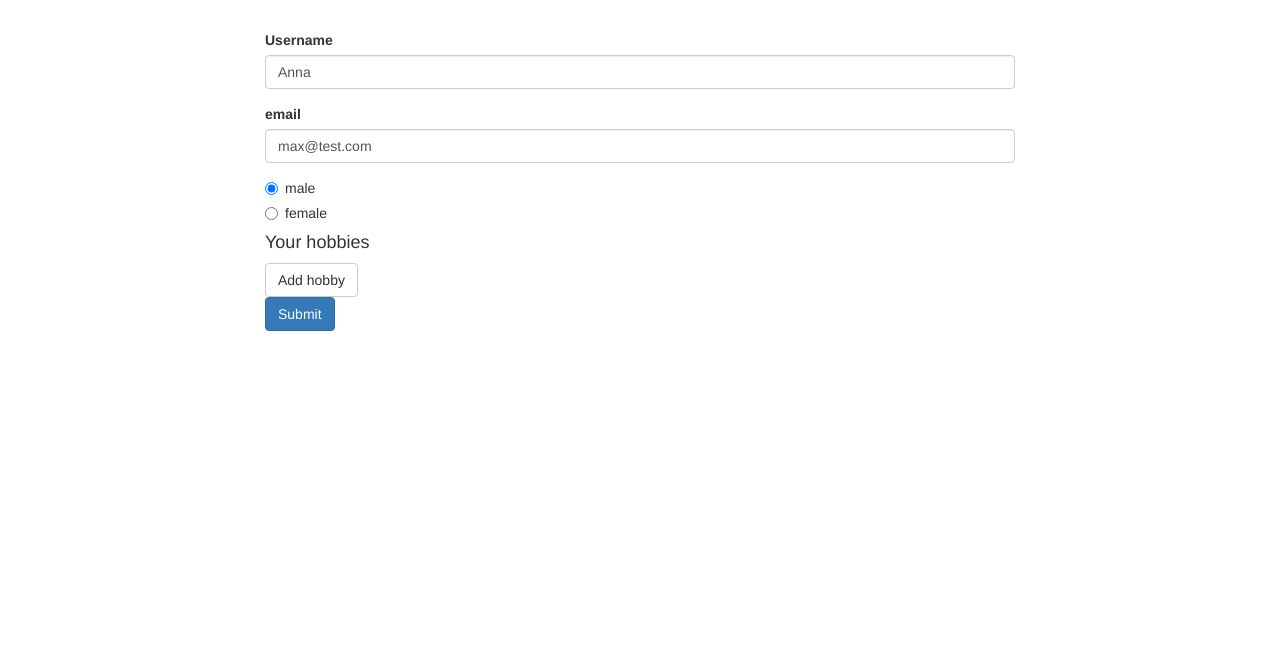
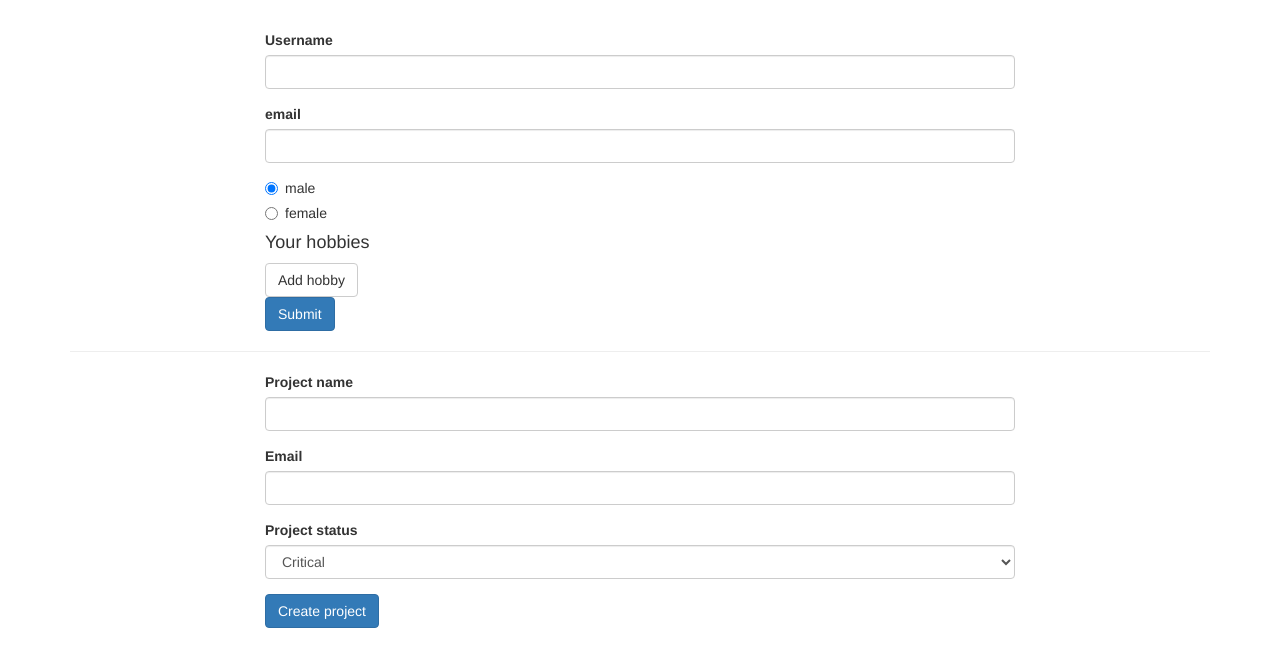
Before and after one commit to bartoszrachwalik/angular-reactive-forms, an Angular app: page / in a window 1280 px wide. Shown: the top 666 px of the page. Built offline with nearby package versions, Linux system fonts and the light colour scheme.

Commit message:
excercise

```diff
--- a/src/app/app.component.html
+++ b/src/app/app.component.html
@@ -59,4 +59,39 @@
       </form>
     </div>
   </div>
+  <hr>
+  <div class="row">
+    <div class="col-xs-12 col-sm-10 col-md-8 col-sm-offset-1 col-md-offset-2">
+      <form [formGroup]="projectForm" (ngSubmit)="onSaveProject()">
+        <div class="form-group">
+          <label for="myname">Project name</label>
+          <input
+            type="text"
+            id="myname"
+            formControlName="projectName"
+            class="form-control">
+        </div>
+        <div class="form-group">
+          <label for="myemail">Email</label>
+          <input
+            type="email"
+            id="myemail"
+            formControlName="email"
+            class="form-control">
+        </div>
+        <div class="form-group">
+          <label for="status">Project status</label>
+          <select
+            id="status"
+            formControlName="projectStatus"
+            class="form-control">
+            <option value="stable">Stable</option>
+            <option value="critical">Critical</option>
+            <option value="finished">Finished</option>
+          </select>
+        </div>
+        <button class="btn btn-primary" type="submit">Create project</button>
+      </form>
+    </div>
+  </div>
 </div>
--- a/src/app/app.component.ts
+++ b/src/app/app.component.ts
@@ -1,6 +1,7 @@
 import {Component, OnInit} from '@angular/core';
 import {FormArray, FormControl, FormGroup, Validators} from '@angular/forms';
 import {Observable} from 'rxjs/Observable';
+import {CustomValidators} from './custom-validators';
 
 @Component({
   selector: 'app-root',
@@ -11,6 +12,8 @@ export class AppComponent implements OnInit {
   genders = ['male', 'female'];
   signupForm: FormGroup;
   forbiddenUsernames = ['Chris', 'Anna'];
+
+  projectForm: FormGroup;
 
   ngOnInit() {
     this.signupForm = new FormGroup({
@@ -28,26 +31,40 @@ export class AppComponent implements OnInit {
     //  this.signupForm.statusChanges.subscribe(
     //    (value) => console.log(value)
     //  );
-    this.signupForm.setValue({
-        'userData': {
-          'username': 'Max',
-          'email': 'max@test.com'
-        },
-        'gender': 'male',
-        'hobbies': []
-      }
-    );
-    this.signupForm.patchValue({
-        'userData': {
-          'username': 'Anna',
-        }
-      }
-    );
+    // this.signupForm.setValue({
+    //     'userData': {
+    //       'username': 'Max',
+    //       'email': 'max@test.com'
+    //     },
+    //     'gender': 'male',
+    //     'hobbies': []
+    //   }
+    // );
+    // this.signupForm.patchValue({
+    //     'userData': {
+    //       'username': 'Anna',
+    //     }
+    //   }
+    // );
+    this.projectForm = new FormGroup({
+      'projectName': new FormControl(
+        null,
+        [Validators.required, CustomValidators.invalidProjectName],
+        CustomValidators.asyncInvalidProjectName
+      ),
+      'email': new FormControl(null, [Validators.required, Validators.email]),
+      'projectStatus': new FormControl('critical')
+    });
   }
+
+  onSaveProject() {
+    console.log(this.projectForm.value);
+  }
+
 
   onSubmit() {
     console.log(this.signupForm);
-    this.signupForm.reset();
+    // this.signupForm.reset();
   }
 
   onAddHobby() {
--- /dev/null
+++ b/src/app/custom-validators.ts
@@ -0,0 +1,25 @@
+import {FormControl} from '@angular/forms';
+import {Observable} from 'rxjs/Observable';
+
+export class CustomValidators {
+  static invalidProjectName(control: FormControl): { [s: string]: boolean } {
+    if (control.value === 'Test') {
+      return {'InvalidProjectName': true};
+    }
+    return null;
+  }
+
+  static asyncInvalidProjectName(control: FormControl): Promise<any> | Observable<any> {
+    const promise = new Promise((resolve, reject) => {
+      setTimeout(() => {
+          if (control.value === 'Testproject') {
+            resolve({'InvalidProjectName': true});
+          } else {
+            resolve(null);
+          }
+        },
+        2000);
+    });
+    return promise;
+  }
+}
```
